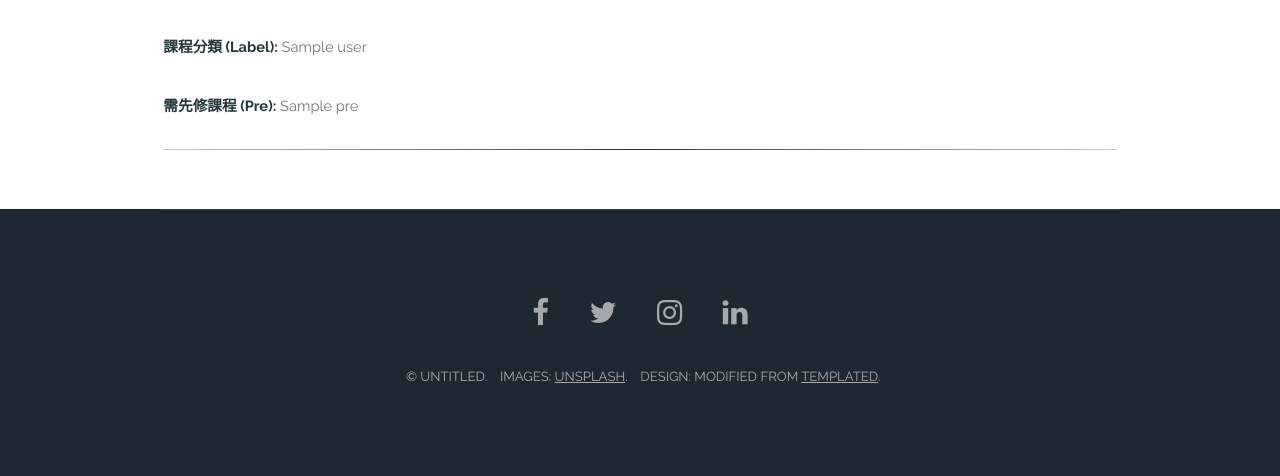
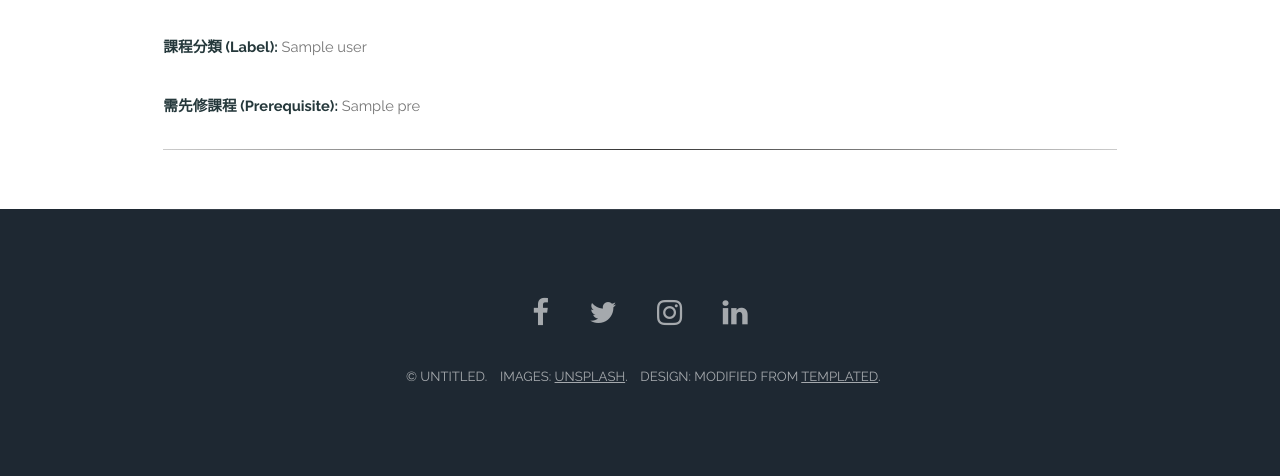
Before and after one commit to Yuiizui/DataBase, a Flask app: template FlaskWebProject1/FlaskWebProject1/templates/search.html in a window 1280 px wide. Shown: the part 1119-1595 px from the top of the page. Run offline with Flask 2, Linux system fonts and the light colour scheme; the template is opened without the code that fills it: most values are stand-ins (such as "Sample title", 1, 10 or a date in 2020); grey boxes marked "Sample" are stand-in pictures.

Commit message:
pre -> prerequisite

```diff
--- a/FlaskWebProject1/FlaskWebProject1/templates/search.html
+++ b/FlaskWebProject1/FlaskWebProject1/templates/search.html
@@ -83,7 +83,7 @@
 					<b>課程分類 (Label):</b> {{user.label.replace('[','').replace(']','').replace("'",'')}}
 					<br><br>
 					{% if user.pre|length %}
-						<b>需先修課程 (Pre):</b>
+						<b>需先修課程 (Prerequisite):</b>
 						{% for p in user.pre %}
 						{{p.replace('[','').replace(']',',').replace("'",'')}}
 						{% endfor %}
```
